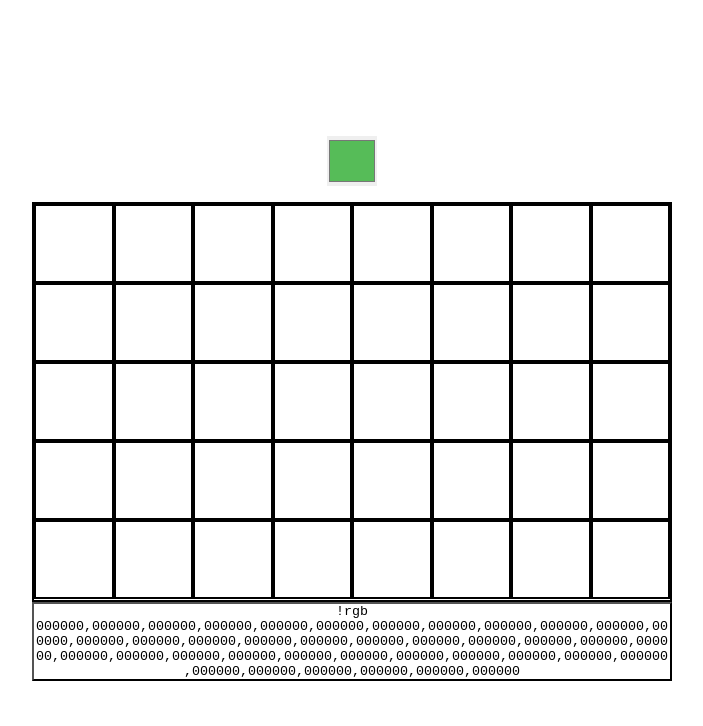
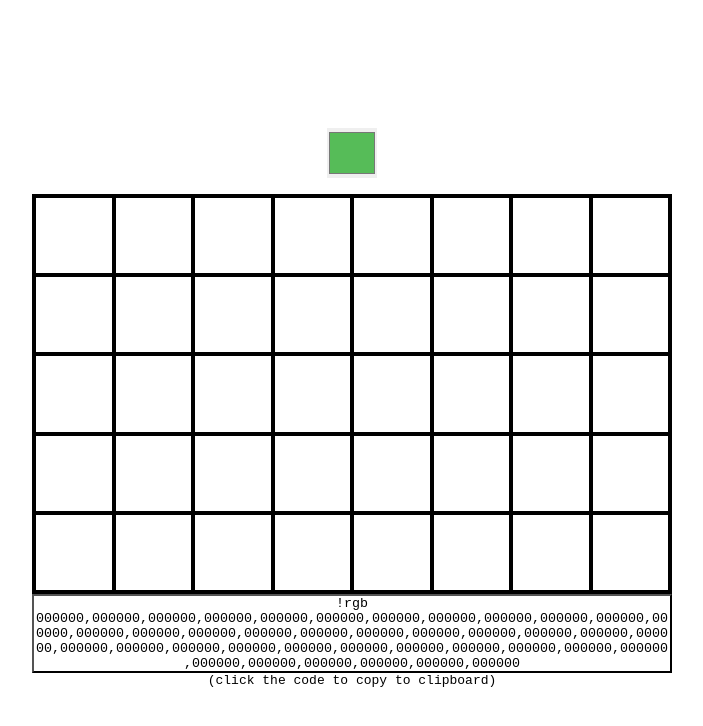
Before and after one commit to CodingGarden/react-pixel-art-maker, a React (Create React App) app: page / in a window 1280 px wide. Shown: the top 726 px of the page, without its empty margins (288-991 px from the left). Built offline with nearby package versions, Linux system fonts and the light colour scheme.

Commit message:
feat: add info text under button

```diff
--- a/src/App.js
+++ b/src/App.js
@@ -48,6 +48,9 @@ function App() {
         {/* eslint-disable-next-line */}
         !rgb {chatString}
       </button>
+      <p className={classes.chatString}>
+        (click the code to copy to clipboard)
+      </p>
     </div>
   );
 }
```
